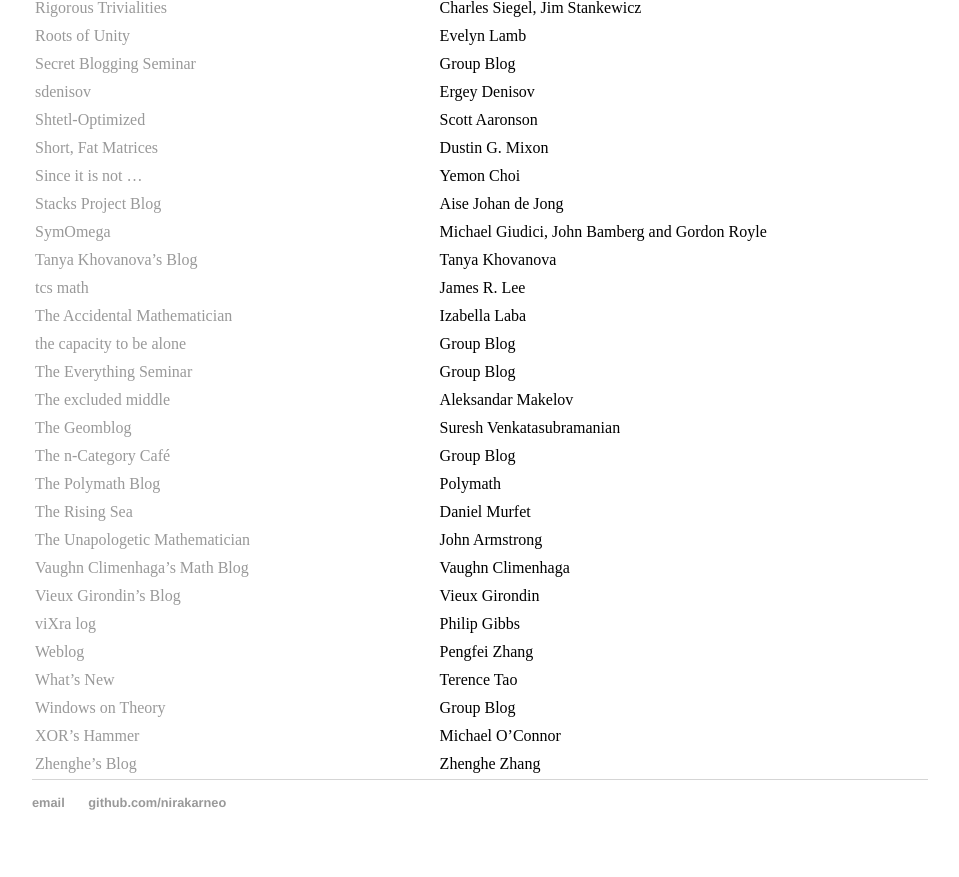
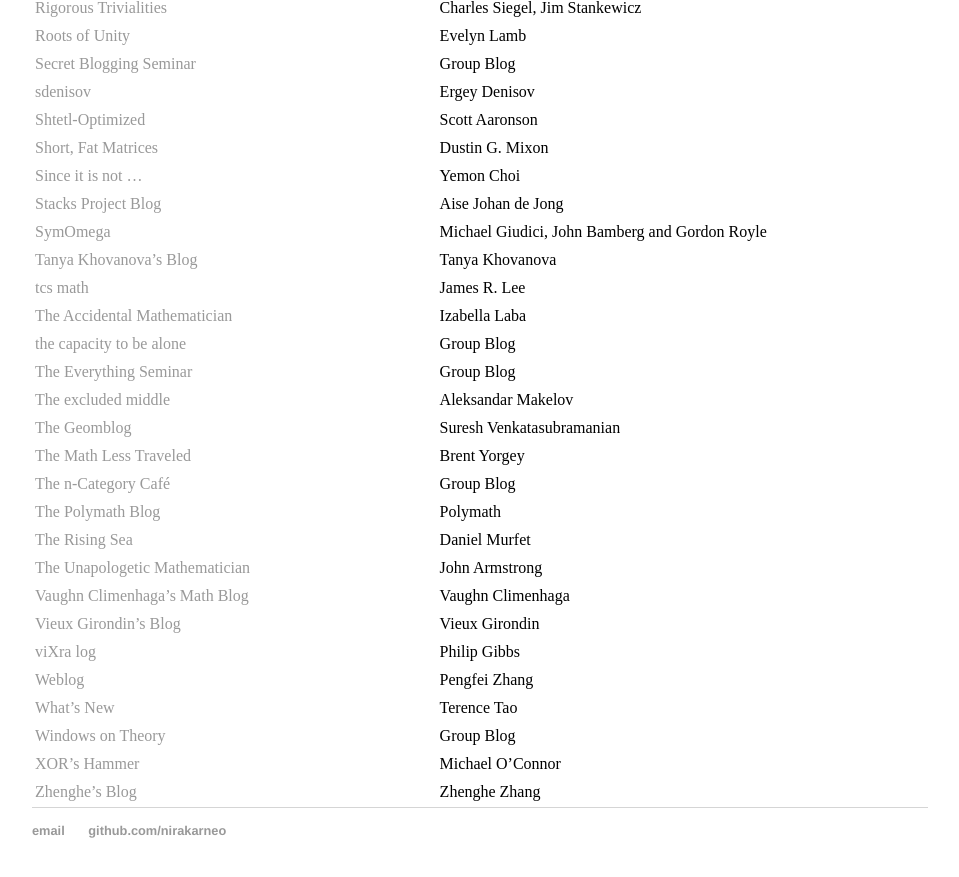
Before and after one commit to nirakarneo/nirakarneo.github.io, a Jekyll site: the page built from bookmarks/index.md, in a window 1280 px wide and 900 px high, scrolled down 1955 px. Shown: the top 877 px of the window, without its empty margins (160-1119 px from the left). Built offline with Jekyll 4.4.1, drawn with Linux system fonts in a browser that asks for light colours.

Commit message:
Update index.md

```diff
--- a/bookmarks/index.md
+++ b/bookmarks/index.md
@@ -85,6 +85,7 @@ Blog | Author/s
 [The Everything Seminar](https://cornellmath.wordpress.com/) | Group Blog
 [The excluded middle](http://amakelov.github.io/) | Aleksandar Makelov
 [The Geomblog](http://blog.geomblog.org/) | Suresh Venkatasubramanian
+[The Math Less Traveled](http://mathlesstraveled.com/) | Brent Yorgey
 [The n-Category Café](https://golem.ph.utexas.edu/category/) | Group Blog
 [The Polymath Blog](http://polymathprojects.org/) | Polymath
 [The Rising Sea](http://therisingsea.org/) | Daniel Murfet
```
